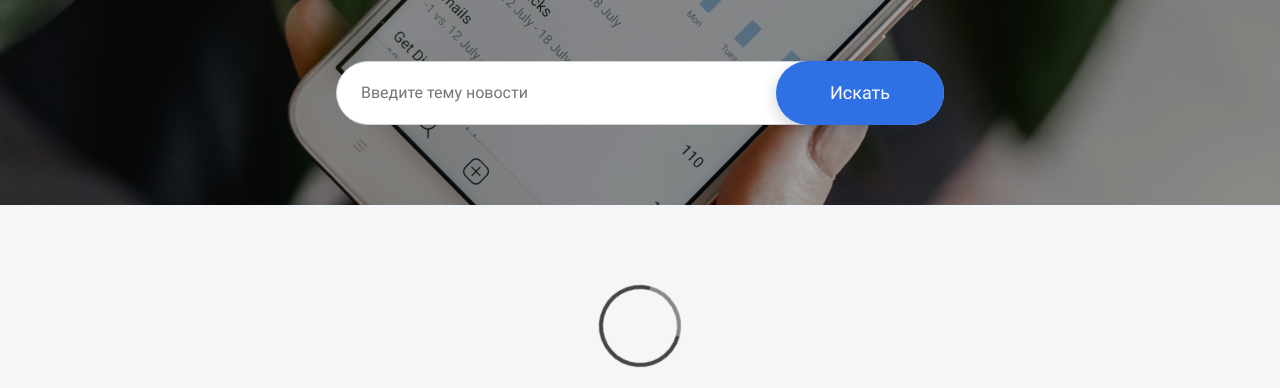
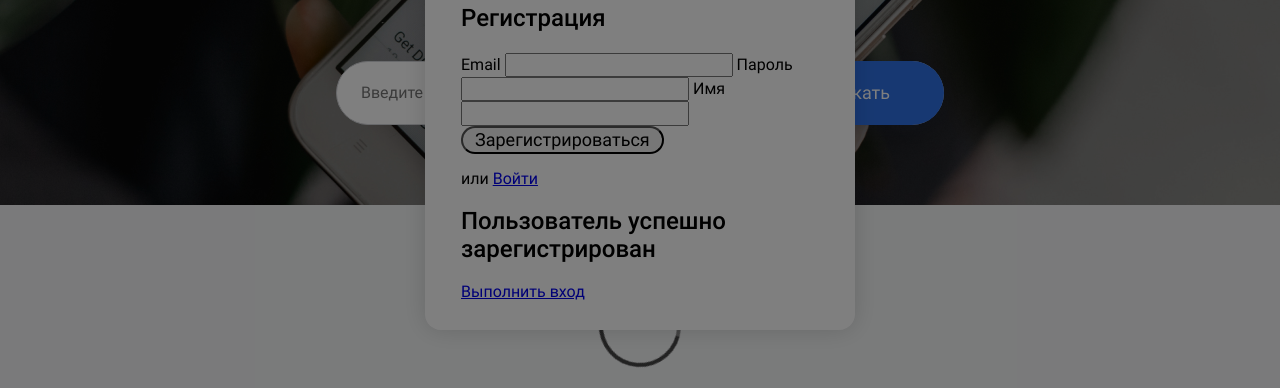
Before and after one commit to nayakunin/news-explorer-frontend, a website built with webpack: page src/index.html in a window 1280 px wide. Shown: the part 371-759 px from the top of the page. Built offline with nearby package versions, Linux system fonts and the light colour scheme.

Commit message:
added a part of styles for popup

```diff
--- /dev/null
+++ b/src/blocks/popup/__container/popup__container.css
@@ -0,0 +1,8 @@
+.popup__container {
+  width: 358px;
+  padding: 34px 36px 28px;
+  margin: auto;
+  background: #FFFFFF;
+  box-shadow: 0px 0px 25px rgba(0, 0, 0, 0.15);
+  border-radius: 16px;
+}
--- a/src/blocks/popup/popup.css
+++ b/src/blocks/popup/popup.css
@@ -1,5 +1,6 @@
 @import url('./__button/popup__button.css');
 @import url('./__close-btn/popup__close-btn.css');
+@import url('./__container/popup__container.css');
 @import url('./__content/popup__content.css');
 @import url('./__form/popup__form.css');
 @import url('./__input-label/popup__input-label.css');
@@ -7,3 +8,26 @@
 @import url('./__link/popup__link.css');
 @import url('./__text/popup__text.css');
 @import url('./__title/popup__title.css');
+
+.popup {
+  position: absolute;
+  top: 0;
+  left: 0;
+  z-index: 2;
+  display: flex;
+  flex-direction: column;
+  justify-content: center;
+  width: 100vw;
+  height: 100vh;
+}
+
+.popup::before {
+  content: '';
+  position: absolute;
+  top: 0;
+  left: 0;
+  width: 100%;
+  height: 100%;
+  background-color: rgba(0, 0, 0, 0.5);
+  z-index: 1;
+}
--- a/src/index.css
+++ b/src/index.css
@@ -9,6 +9,7 @@
 @import url('./blocks/about/about.css');
 @import url('./blocks/footer/footer.css');
 @import url('./blocks/preloader/preloader.css');
+@import url('./blocks/popup/popup.css');
 
 body {
   font-family: 'Roboto';
--- a/src/index.html
+++ b/src/index.html
@@ -223,6 +223,7 @@
     </div>
   </footer>
   <div class="popup">
+    <div class="popup__container">
       <div class="popup__close-btn">
         <svg width="40" height="40" viewBox="0 0 40 40" fill="none" xmlns="http://www.w3.org/2000/svg">
           <path
@@ -244,7 +245,7 @@
         </form>
         <p class="popup__text">или <a href="#" class="popup__link">Зарегистрироваться</a></p>
       </div>
-    <div class="popup__content popup__content_register">
+      <div class="popup__content popup__content_register popup__content_hidden">
         <h2 class="popup__title">Регистрация</h2>
         <form class="popup__form">
           <label class="popup__input-label" for="reg-email">Email</label>
@@ -257,9 +258,10 @@
         </form>
         <p class="popup__text">или <a href="#" class="popup__link">Войти</a></p>
       </div>
-    <div class="popup__content popup__content_info">
+      <div class="popup__content popup__content_info popup__content_hidden">
         <h2 class="popup__title">Пользователь успешно зарегистрирован</h2>
         <a href="#" class="popup__link">Выполнить вход</a>
+      </div>
     </div>
   </div>
   <script src="<%= htmlWebpackPlugin.files.chunks.main.entry %>"></script>
```
Lines whose indentation alone changed are shown as unchanged.
